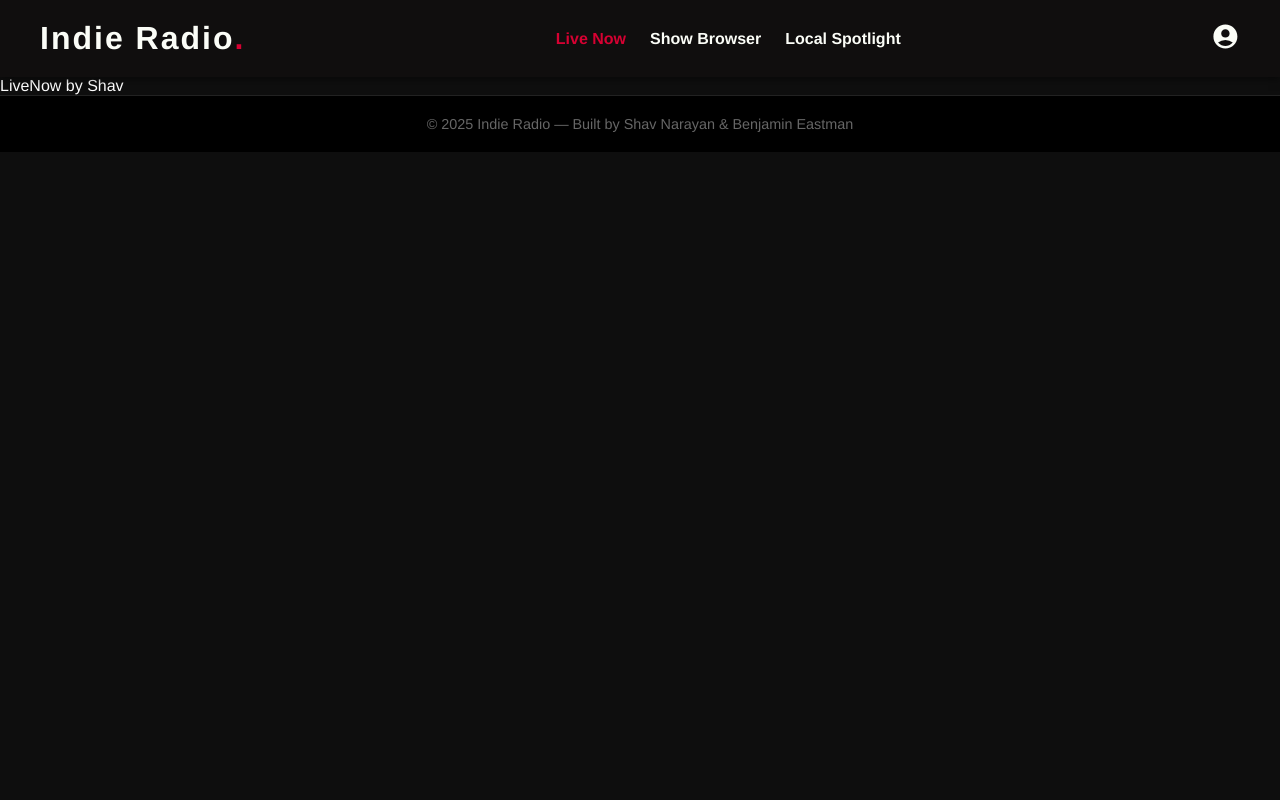
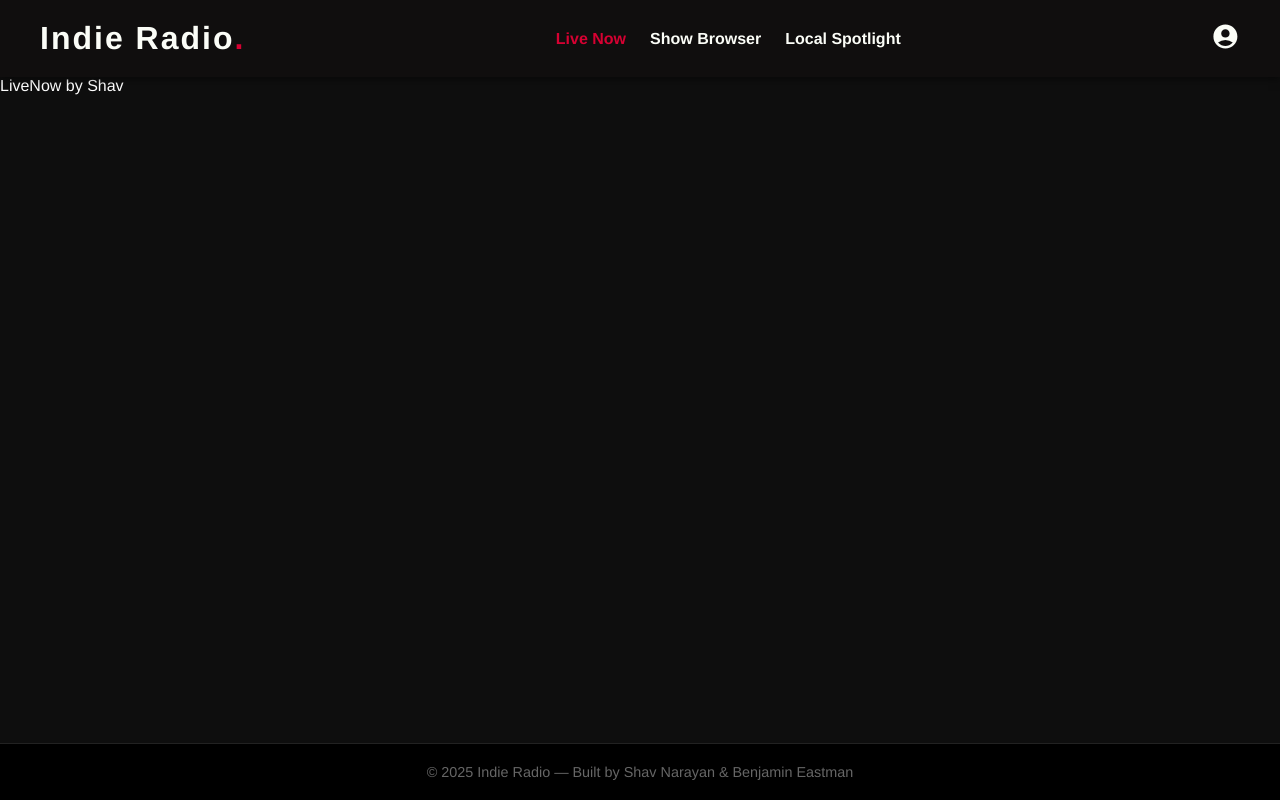
Before and after one commit to Mr-Beastman/203-a2-indieradio, a React (Create React App) app in the folder frontend/: page /liveNow in a window 1280 px wide. Built offline with nearby package versions, Linux system fonts and the light colour scheme.

Commit message:
style : push footer to bottom of page when less content displayed

```diff
--- a/frontend/src/globalStyle.css
+++ b/frontend/src/globalStyle.css
@@ -59,3 +59,14 @@ html {
     font-size: 16px;
   }
 }
+
+/* push footer to bottom */
+.app {
+  display: flex;
+  flex-direction: column;
+  min-height: 100vh;
+}
+
+.app main {
+  flex: 1;
+}
```
